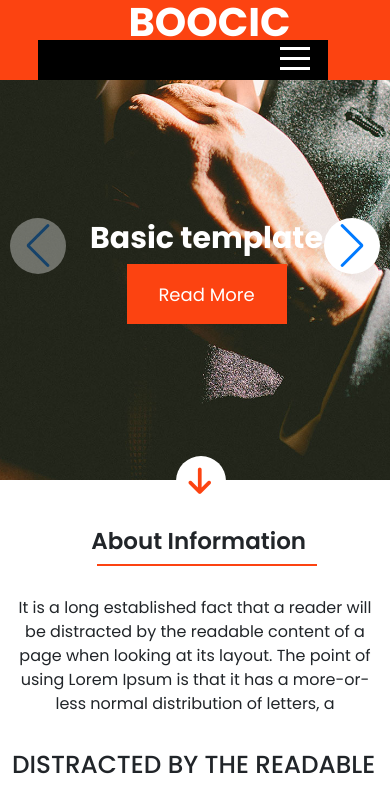
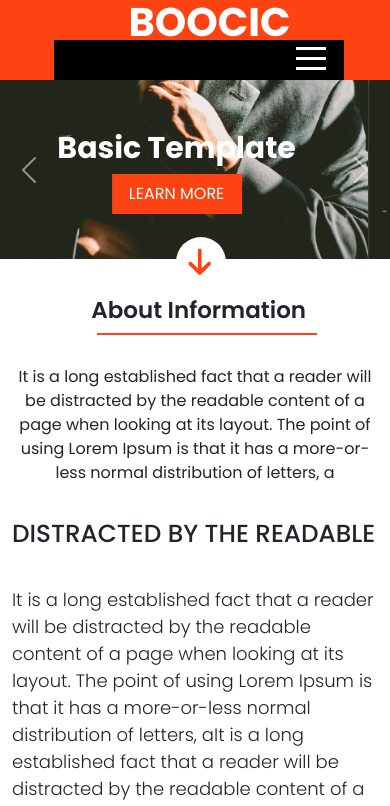
Before and after one commit to nawin1998/BOOCIC, a plain HTML site: page index.html in a window 390 px wide. Shown: the top 806 px of the page. Drawn offline with nearby package versions, Linux system fonts and the light colour scheme.

Commit message:
Add files via upload

```diff
--- a/index.html
+++ b/index.html
@@ -37,35 +37,41 @@
             <div class="container-fluid">
                 <div class="row">
                     <div class="col-md-12 p-0">
-                        <div class="swiper mySwiper">
-                            <div class="swiper-wrapper">
-                              <div class="swiper-slide slides">
-
-                                <div class="caption">
-                                    <h1>Basic template</h1>
+                        <div id="carouselExampleAutoplaying" class="carousel slide" data-bs-ride="carousel">
+                            <div class="carousel-inner">
+                              <div class="carousel-item active">
+                                <img src="images/banner2.jpg" class="d-block w-100" alt="...">
+                                <div class="carousel-caption">
+                                    <h1>Basic Template</h1>
                                     <p>It is a long established fact that a reader will be distracted by the readable content of a page when looking at its layout. The point of using Lorem Ipsum is that it has a more-or-less normal distribution of letters, as opposed to using 'Content here, content here', making it look like readable English. Many desktop publishing packages</p>
-                                    <button class="rosd">Read More</button>
+                                    <button class="rosd">LEARN MORE</button>
                                 </div>
                               </div>
-                              <div class="swiper-slide slides">
-                                <div class="caption">
-                                    <h1>Basic template</h1>
+                              <div class="carousel-item">
+                                <img src="images/banner2.jpg" class="d-block w-100" alt="...">
+                                <div class="carousel-caption">
+                                    <h1>Basic Template</h1>
                                     <p>It is a long established fact that a reader will be distracted by the readable content of a page when looking at its layout. The point of using Lorem Ipsum is that it has a more-or-less normal distribution of letters, as opposed to using 'Content here, content here', making it look like readable English. Many desktop publishing packages</p>
-                                    <button class="rosd">Read More</button>
+                                    <button class="rosd">LEARN MORE</button>
                                 </div>
                               </div>
-                              <div class="swiper-slide slides">
-                                <div class="caption">
-                                    <h1>Basic template</h1>
+                              <div class="carousel-item">
+                                <img src="images/banner2.jpg" class="d-block w-100" alt="...">
+                                <div class="carousel-caption">
+                                    <h1>Basic Template</h1>
                                     <p>It is a long established fact that a reader will be distracted by the readable content of a page when looking at its layout. The point of using Lorem Ipsum is that it has a more-or-less normal distribution of letters, as opposed to using 'Content here, content here', making it look like readable English. Many desktop publishing packages</p>
-                                    <button class="rosd">Read More</button>
+                                    <button class="rosd">LEARN MORE</button>
                                 </div>
                               </div>
-
                             </div>
-                            <div class="swiper-button-next"></div>
-                            <div class="swiper-button-prev"></div>
-
+                            <button class="carousel-control-prev" type="button" data-bs-target="#carouselExampleAutoplaying" data-bs-slide="prev">
+                              <span class="carousel-control-prev-icon" aria-hidden="true"></span>
+                              <span class="visually-hidden">Previous</span>
+                            </button>
+                            <button class="carousel-control-next" type="button" data-bs-target="#carouselExampleAutoplaying" data-bs-slide="next">
+                              <span class="carousel-control-next-icon" aria-hidden="true"></span>
+                              <span class="visually-hidden">Next</span>
+                            </button>
                           </div>
                     </div>
                 </div>
@@ -114,6 +120,9 @@
                     <div class="row">
                         <div class="col-md-12 containers">
                             <figure class="slider">
+                                <img src="images/banner.png" alt="">
+                                <img src="images/banner.png" alt="">
+                                <img src="images/banner.png" alt="">
                                 <img src="images/banner.png" alt="">
                                 <img src="images/banner.png" alt="">
                                 <img src="images/banner.png" alt="">
@@ -204,14 +213,15 @@
         </section>
         <section class="blogcontainer" id="Blog">
             <div class="container">
-                <div class="row p-5">
+                <div class="row">
                     <div class="col-md-12 blo">
                         <h1 class="mt-5">Our Blog</h1>
                         <div class="line2 mt-3"></div>
                         <p class="mt-5">Lorem Ipsum is that it has a more-or-less normal distribution of letters,</p>
                     </div>
                 </div>
-                <div class="row">
+                <div class="container-fluid">
+                <div class="row ms-4 tess">
                     <div class="col-md-6">
                         <div class="carder">
                             <img src="images/blog-image0.jpg" alt="" class="img-fluid">
@@ -245,7 +255,7 @@
                     </div>
                 </div>
 
-                <div class="row">
+                <div class="row ms-4 tesses">
                     <div class="col-md-6">
                         <div class="carder">
                             <img src="images/blog-image.jpg" alt="" class="img-fluid">
@@ -278,6 +288,7 @@
                         </div>
                     </div>
                 </div>
+            </div>
             </div>
         </section>
         <section class="contactcontainer" id="Contact">
@@ -422,8 +433,9 @@
                 }
 
             });
+                prev.classList.add("disable");
 
-            prev.classList.add("disable");
+
 
          // form
          const form = document.getElementById("form");
--- a/media.css
+++ b/media.css
@@ -20,7 +20,7 @@
         height: 40px;
         padding: 0 130px;
         top: 20px;
-        right: 14rem;
+        right: 13rem;
         background-color: black;
         display: block;
         cursor: pointer;
@@ -67,36 +67,36 @@
         border-bottom: 2px solid white;
     }
     /* home */
-    .slides{
-        background-size: cover;
-        margin-top: 80px;
-        min-height: 25rem;
+    .homecontainer{
+        position: relative;
+        top: 80px;
+    }
+    .carousel-caption{
+        position: relative;
+        height: 120px;
+        width: 280px;
+        top: 30px;
 
     }
-    .caption{
-        height: 200px;
-        width: 70%;
-        top: 140px;
-        left: 70px;
-
-    }
-    .caption h1{
+    .carousel-caption h1{
         font-size: 30px;
     }
-    .caption p{
+    .carousel-caption p{
         display: none;
     }
     .rosd{
-        top: 80px;
+        height: 40px;
+        width: 130px;
     }
-
     .iconic1{
-        position: absolute;
-        top: 28.5em;
+        top: 237px;
         left: 45%;
     }
     /* about */
-
+    .aboutcontainer{
+        position: relative;
+        top: 70px;
+    }
     .abou h1{
         position: relative;
         left: 1%;
@@ -155,7 +155,7 @@
     .rosd1{
         position: relative;
         bottom: 10px;
-        left: 10%;
+        left: 8%;
         height: 60px;
         width: 160px;
         background-color: #070707;
@@ -172,45 +172,53 @@
     .card{
         width: 22rem;
         margin-top: 10px;
+        margin-left: 7px;
 
     }
     .card img{
-        width: 24.6rem;
+        width: 22rem;
     }
     .carinn{
-        height: 209px;
-        width: 24.6rem;
+        height: 187px;
+        width: 22rem;
     }
     .carinn1{
         position: relative;
         left: 25%;
         top: 38%;
     }
-
     /* blog */
     .cardin{
-        bottom: 209px;
-        height: 35px;
-        width: 140px;
+        bottom: 143px;
+        height: 25px;
+        width: 101px;
     }
     .cardin h3{
-        font-size: 14px;
+        font-size: 10px;
+        padding-top: 7px;
+        padding-left: 11px;
     }
     .cardin1{
         width: 20rem;
 
     }
     .cardin1 h4{
-        font-size: 12px;
-        width: 15rem;
-        margin-top: 10px;
+        font-size: 10px;
+        width: 13rem;
+        margin-top: 19px;
     }
     .cardin1 h5{
         position: relative;
-        left: 75px;
+        left: 5px;
         width: 16rem;
-        top: 10px;
-        font-size: 12px;
+        top: 19px;
+        font-size: 10px;
+    }
+    .blogcontainer .tess{
+        padding-right: 35px;
+    }
+    .blogcontainer .tesses{
+        padding-right: 35px;
     }
     /* form */
     .formed{
@@ -225,4 +233,7 @@
         height: 48rem;
 
     }
+    .footed6{
+        height: 50px;
+    }
 }
--- a/style.css
+++ b/style.css
@@ -62,50 +62,22 @@ header{
     color: black;
 }
 /* home */
-.swiper {
-    width: 100%;
-    height: 100%;
-  }
-
-.swiper-slide {
-    text-align: center;
-    font-size: 18px;
-    background: #fff;
-    display: flex;
-    justify-content: center;
-    align-items: center;
-}
-.slides{
-    background-image: url(images/banner2.jpg);
-    min-height: 46rem;
-    background-position: center;
-    background-repeat: no-repeat;
-    background-size: cover;
-}
-.caption{
-    position: absolute;
-    height: 250px;
-    width: 50rem;
+.carousel-caption{
+    position: relative;
+    height: 300px;
+    width: 66rem;
     top: 30%;
-    left: 24%;
 
 }
-.swiper-slide img {
-    display: block;
-    width: 100%;
-    height: 100%;
-    object-fit: cover;
-}
-.caption h1{
+.carousel-caption h1{
     color: #ffffff;
     font-size: 50px;
     font-weight: 700;
 }
-.caption p{
+.carousel-captionp{
     color: #ffffff;
 }
 .rosd{
-
     height: 60px;
     width: 160px;
     background-color: #fc4311;
@@ -118,28 +90,10 @@ header{
     background-color: #ffff;
     border-radius: 50px;
 }
-.swiper-button-next{
-    padding: 28px;
-    border-radius: 50%;
-    background-color: #ffffff;
-}
-.swiper-button-prev{
-    padding: 28px;
-    border-radius: 50%;
-    background-color: #ffffff;
-}
-.swiper-button-prev:hover{
-    background-color: #fc4311;
-    color: #ffffff;
-}
-.swiper-button-next:hover{
-    background-color: #fc4311;
-    color: #ffffff;
-}
 .iconic1{
     position: absolute;
     z-index: 1;
-    top: 49.5rem;
+    top: 47.5rem;
     left: 49%;
     height: 50px;
     width: 50px;
```
